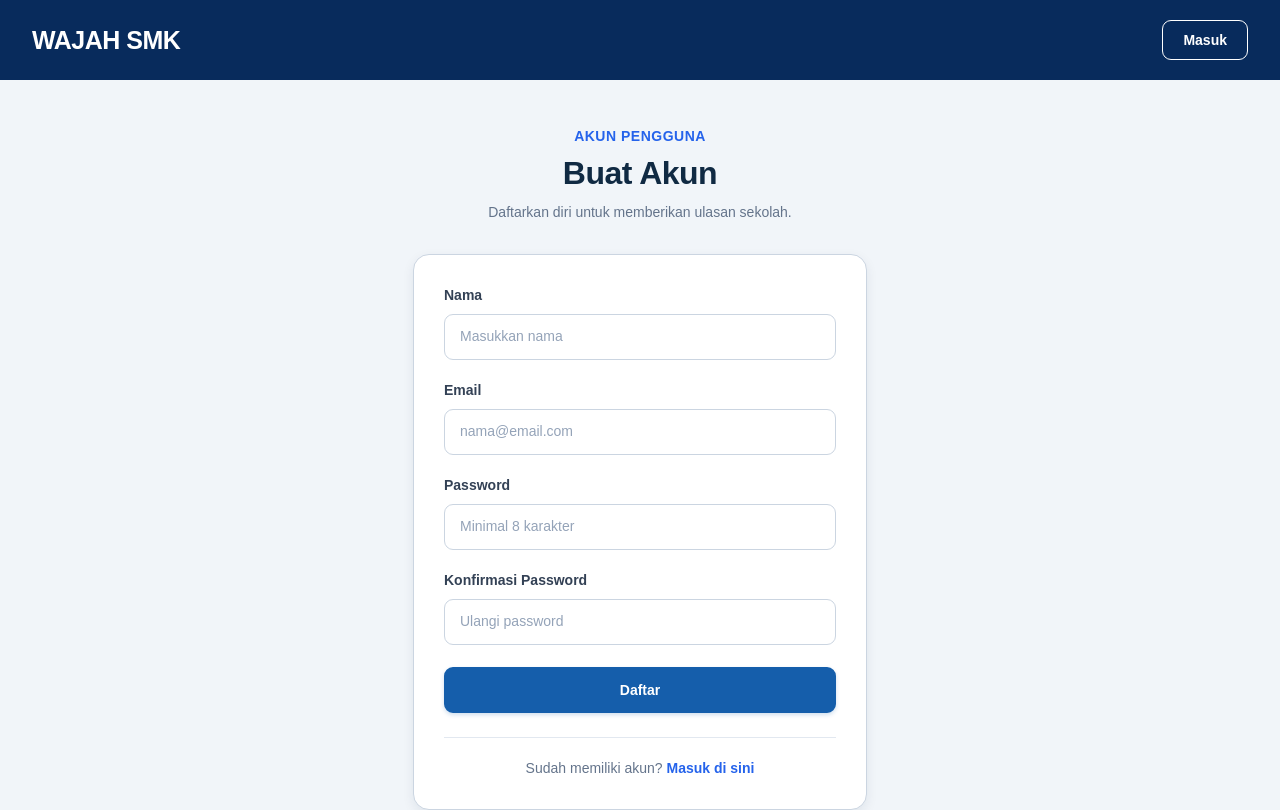
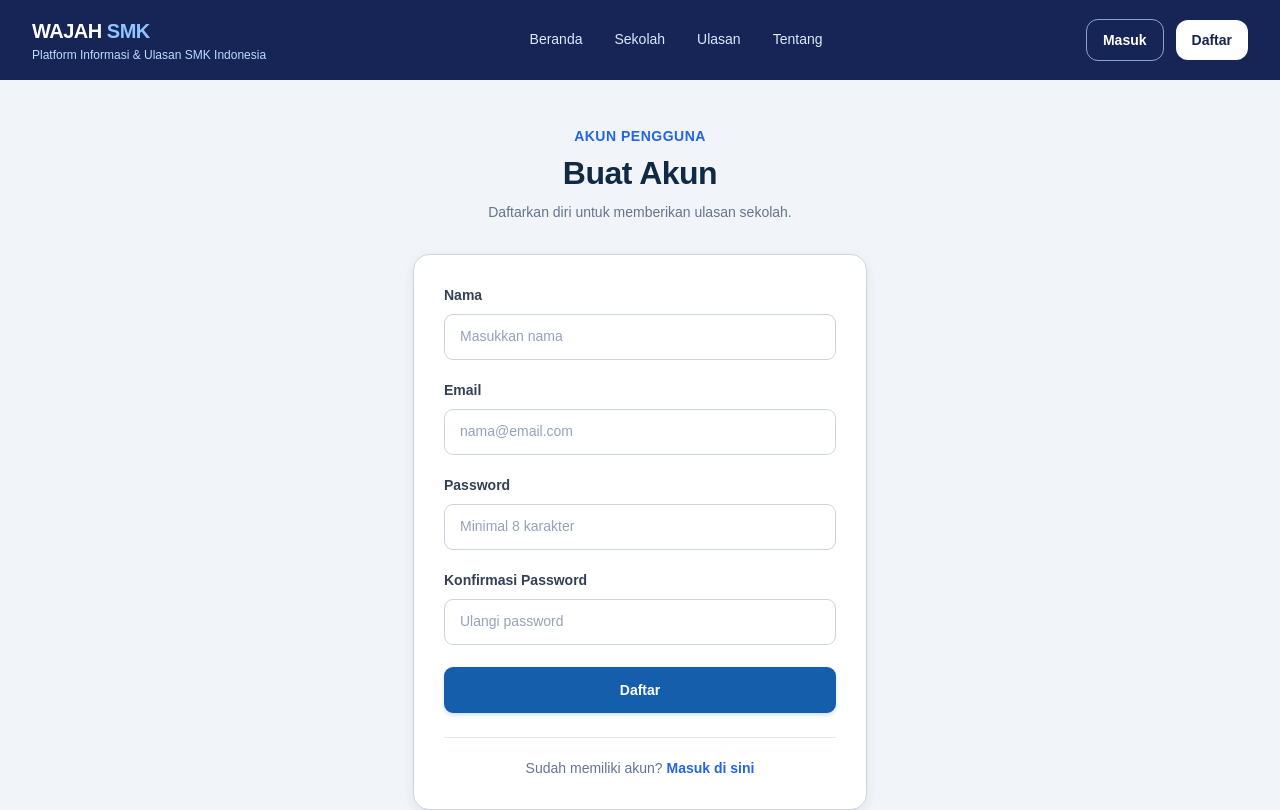
Before and after one commit to kuncoroajiti-coder/wajah-smk-frontend, a Next.js app: page /register in a window 1280 px wide. Shown: the top 810 px of the page. Built offline with nearby package versions, Linux system fonts and the light colour scheme; no server answers.

Commit message:
Samakan header dan footer halaman register

```diff
--- a/app/register/page.tsx
+++ b/app/register/page.tsx
@@ -2,8 +2,13 @@
 
 import { FormEvent, useState } from "react";
 import { useRouter } from "next/navigation";
+import Link from "next/link";
+import Header from "@/components/Header";
+import Footer from "@/components/Footer";
 
-const API_URL = process.env.NEXT_PUBLIC_API_URL || "http://127.0.0.1:8000/api";
+const API_URL =
+  process.env.NEXT_PUBLIC_API_URL ||
+  "http://127.0.0.1:8000/api";
 
 export default function RegisterPage() {
   const router = useRouter();
@@ -105,17 +110,7 @@ export default function RegisterPage() {
   return (
     <main className="register-page">
       {/* HEADER */}
-      <header className="register-header">
-        <div className="register-header-inner">
-          <a href="/" className="brand">
-            WAJAH SMK
-          </a>
-
-          <a href="/login" className="login-button">
-            Masuk
-          </a>
-        </div>
-      </header>
+      <Header />
 
       {/* CONTENT */}
       <section className="register-content">
@@ -510,6 +505,8 @@ export default function RegisterPage() {
           }
         }
       `}</style>
+
+      <Footer />
     </main>
   );
 }
```
